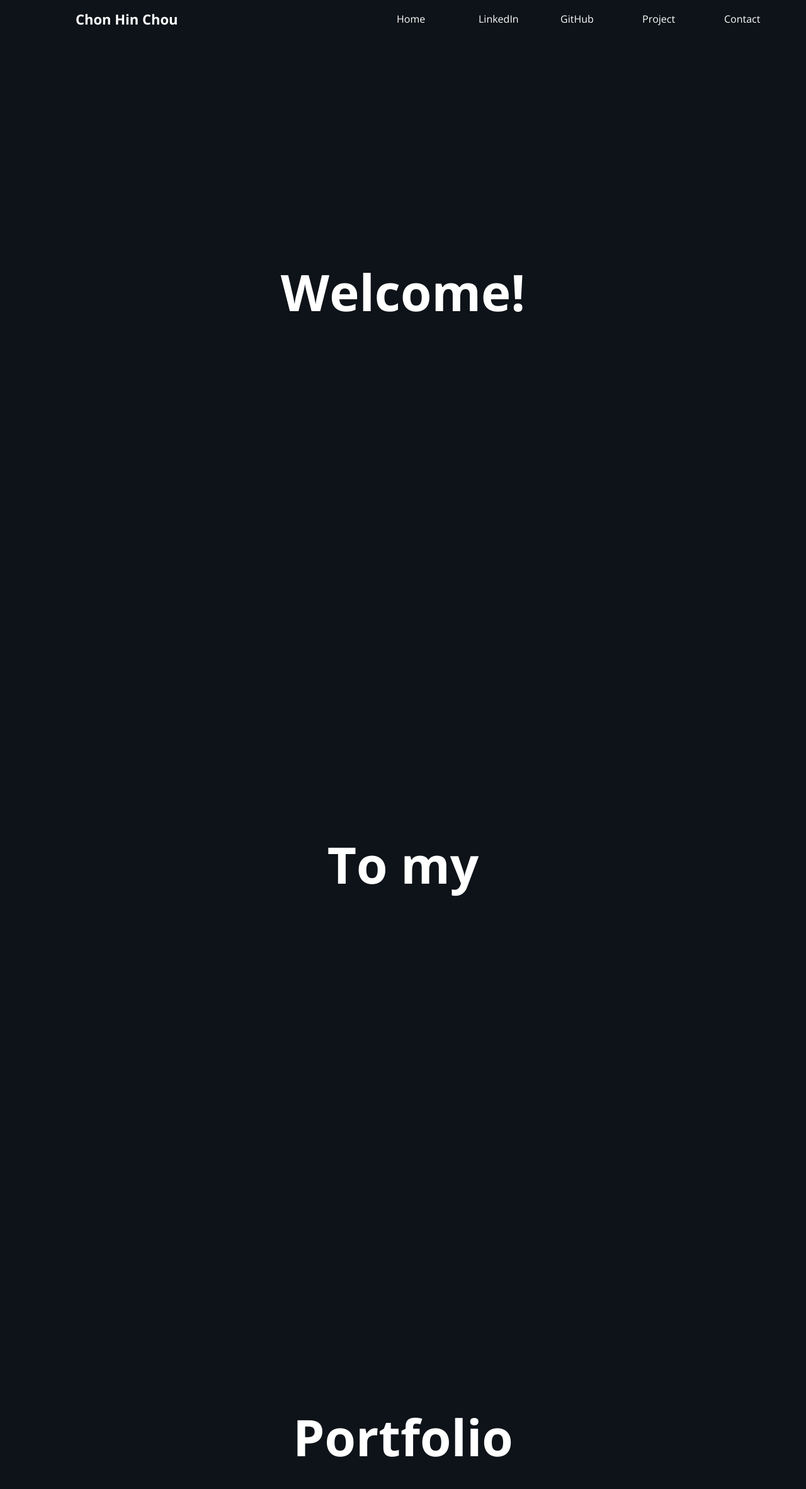
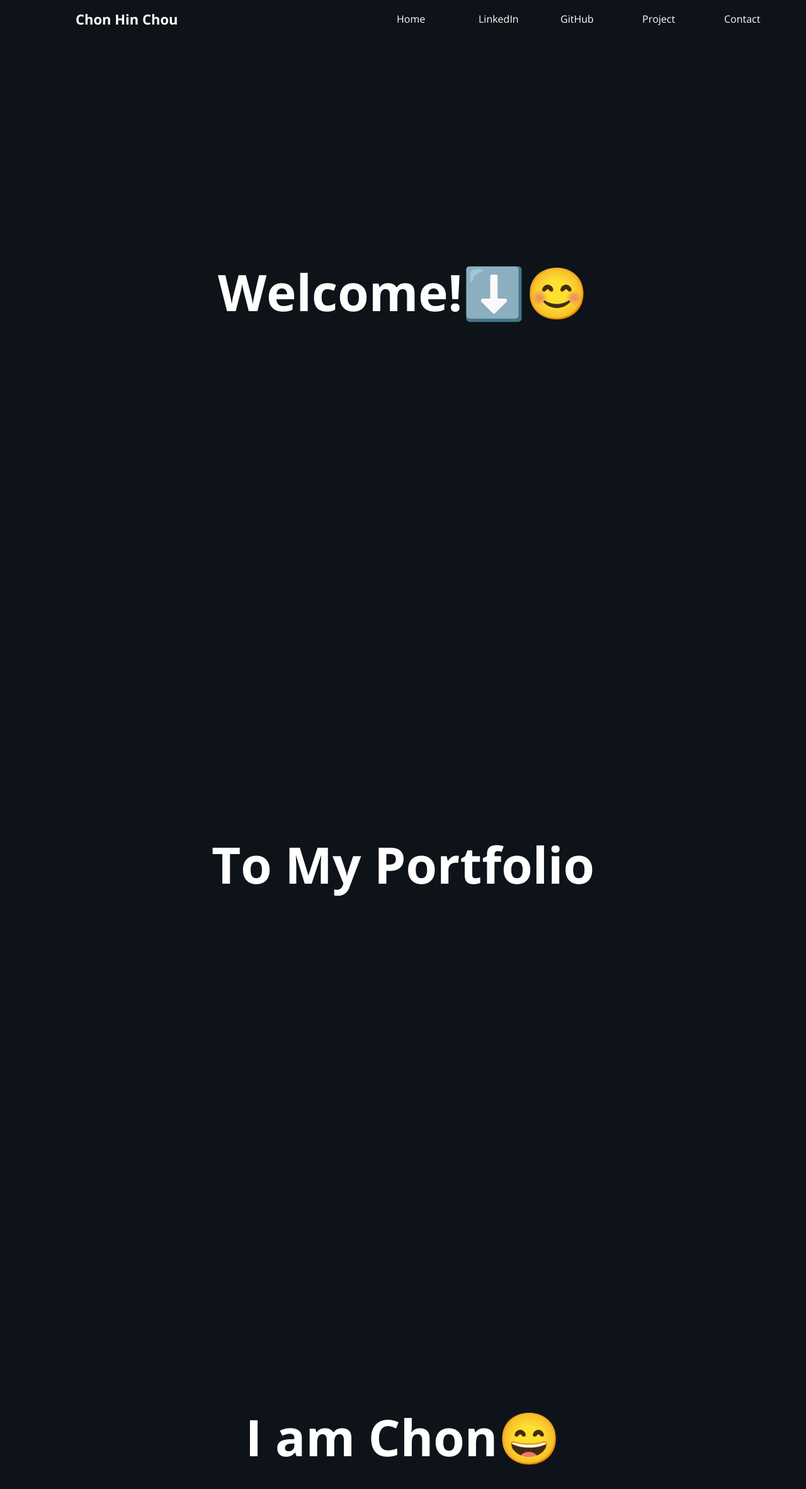
Before and after one commit to RitsuCloud/RitsuCloud.github.io, a React (Create React App) app: page / in a window 1280 px wide. Shown: the top 2364 px of the page at 63% size. Built offline with nearby package versions, Linux system fonts and the light colour scheme.

Commit message:
shorted the amount of intro and added some emoji

```diff
--- a/src/App.js
+++ b/src/App.js
@@ -26,9 +26,8 @@ export default function App() {
         <Navbar/>
       </header>
         <div className='main-body-container' id="main-id">
-          <div className='hidden'>Welcome!</div>
-          <div className='hidden'>To my </div>
-          <div className='hidden'>Portfolio</div>
+          <div className='hidden'>Welcome!⬇️😊</div>
+          <div className='hidden'>To My Portfolio</div>
           <div className='hidden'>I am Chon😄</div>
       </div>
     </div>
```
